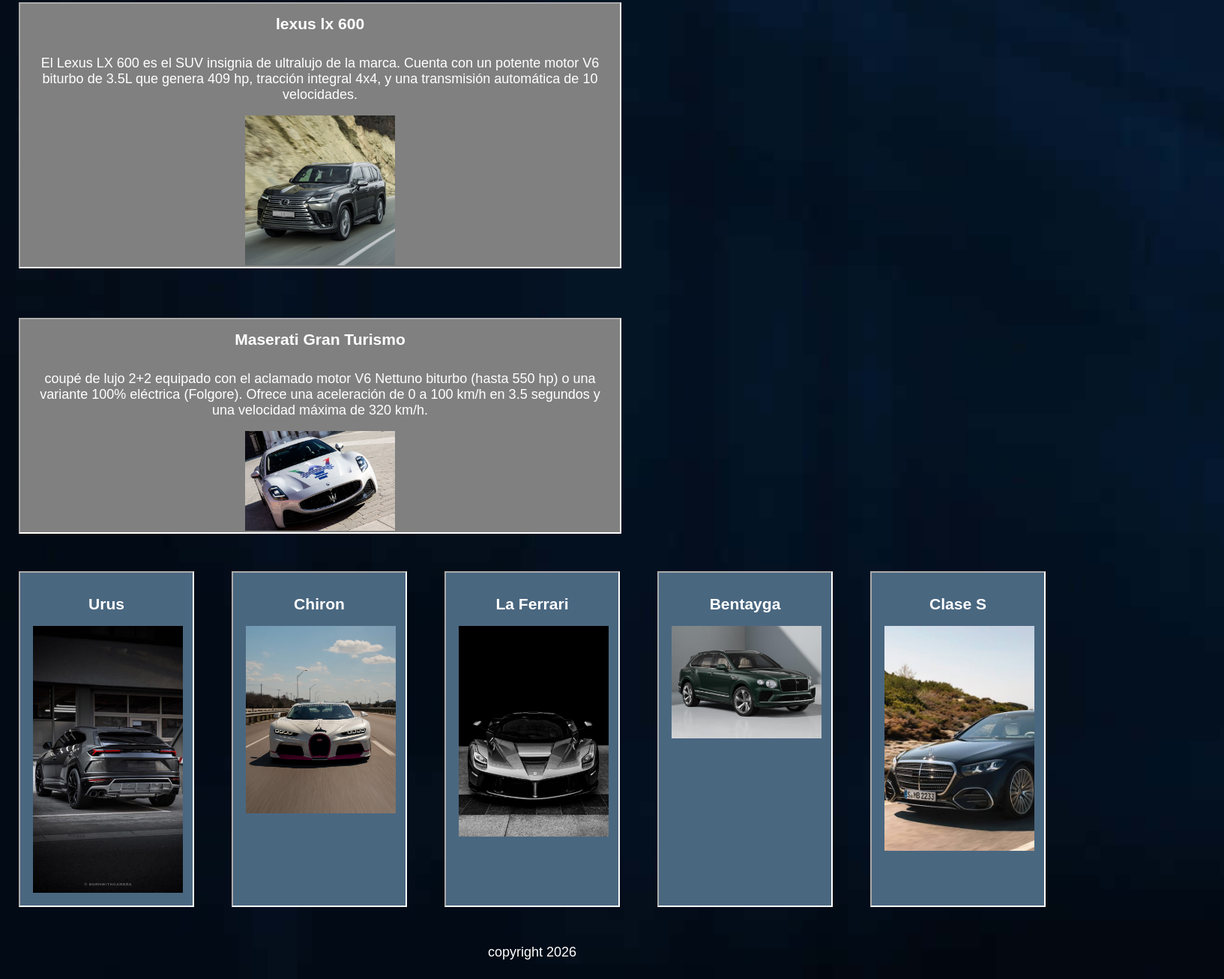
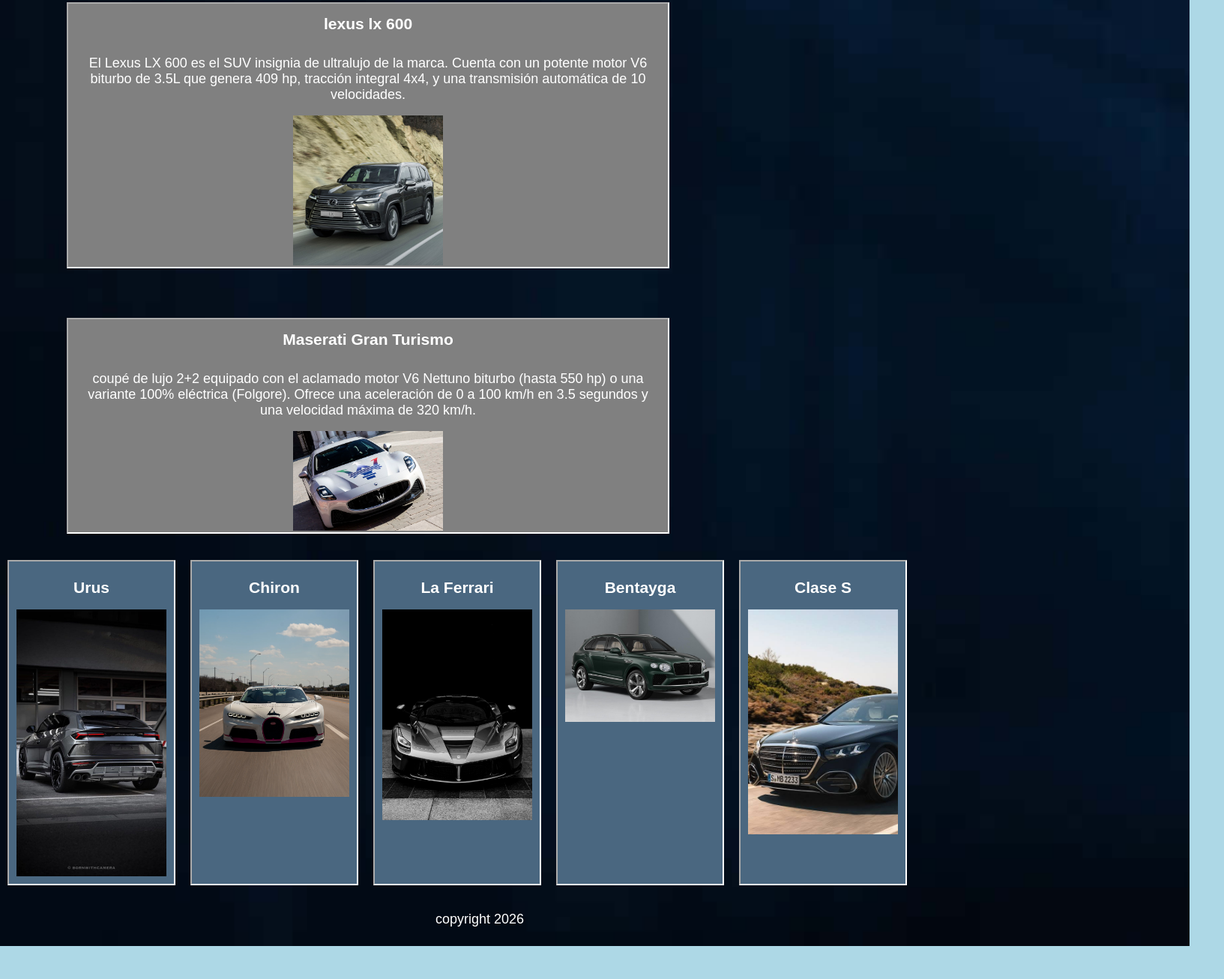
Before and after one commit to Cr1stopher636/pagina-web, a plain HTML site: page html/01-index.html in a window 1280 px wide. Shown: the part 1372-2678 px from the top of the page at 75% size, 1633 px wide, since content can reach past the window. After the commit the page ends 2634 px from the top, so only its background shows below. Drawn offline with Linux system fonts and the light colour scheme.

Commit message:
change: margin css

```diff
--- a/html/styles.css
+++ b/html/styles.css
@@ -190,20 +190,22 @@
 
 
  .contenedor-especificaciones {
-   display: flex;
+   display:flex;
+
  }
 
 
 
  .specifications {
-   width: 200px;
-   margin: 25px;
-   padding: 15px;
+   margin: 10px;
+   padding: 8px;
    border: 2px rgb(255, 255, 255) inset;
    background-color: rgb(74, 103, 128);
 
    transition: all 0.3s ease;
 }
+
+
 
 .specifications:hover {
    background-color: rgb(114, 157, 199);
@@ -275,7 +277,6 @@
 
    transition: all 0.3s ease;
 
-
 }
 
 .models:hover {
@@ -291,6 +292,10 @@
    flex-direction: row;
    align-items: center;
    gap: 16px;
+
+   max-width: 1200px; /* El ancho estándar actual suele variar entre 1100px y 1400px */
+   width: 90%;        /* Deja un pequeño margen de seguridad en pantallas móviles */
+   margin: 0 auto;
 
  }
 
```
